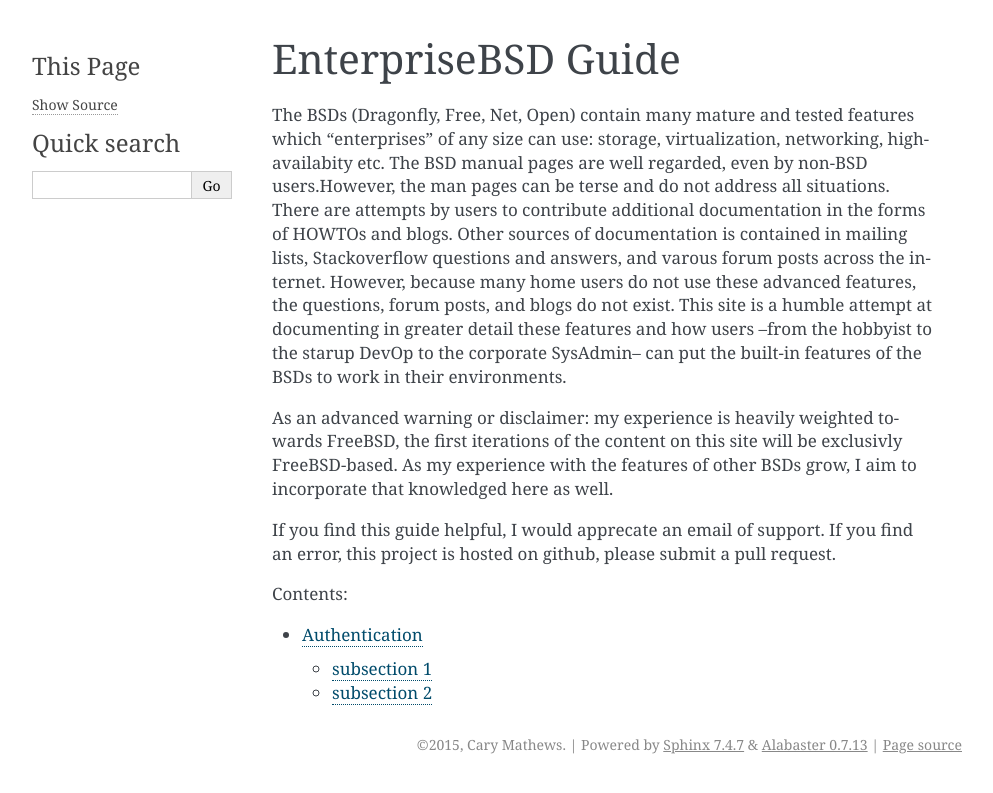
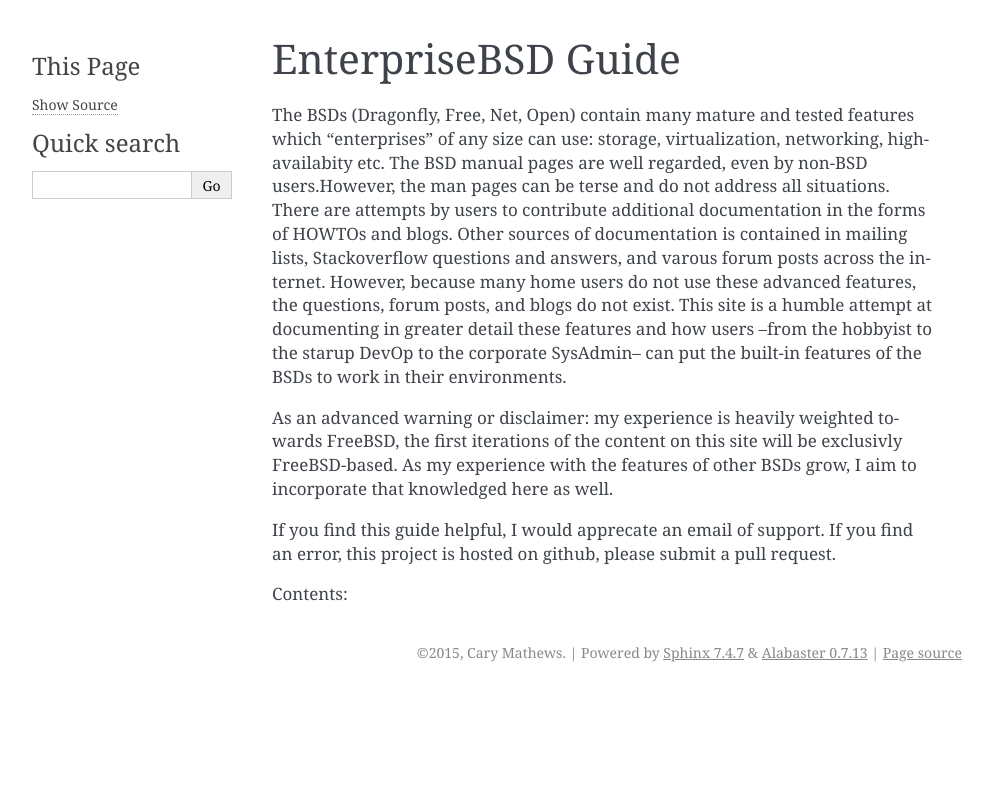
Before and after one commit to exosecurity/EnterpriseBSD, a Sphinx documentation site: the page built from docs/index.rst, in a window 1280 px wide. Shown: the top 793 px of the page, without its empty margins (148-1141 px from the left). Built offline with Sphinx 7.4.7, drawn with Linux system fonts in a browser that asks for light colours.

```diff
--- a/docs/index.rst
+++ b/docs/index.rst
@@ -11,6 +11,6 @@ If you find this guide helpful, I would apprecate an email of support. If you fi
 Contents:
 
 .. toctree::
-   :maxdepth: 2
+   :hidden:
 
    authentication
```
